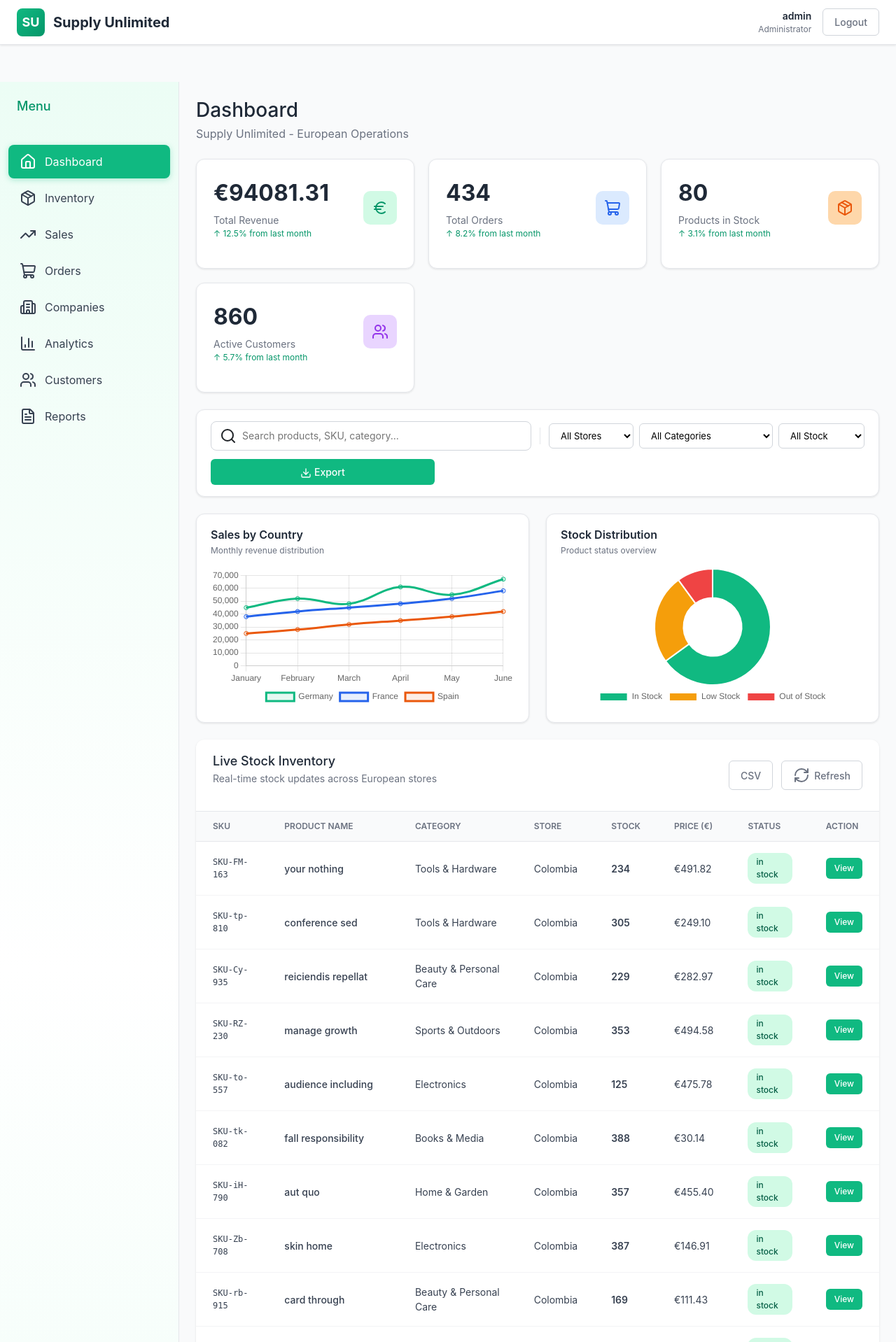
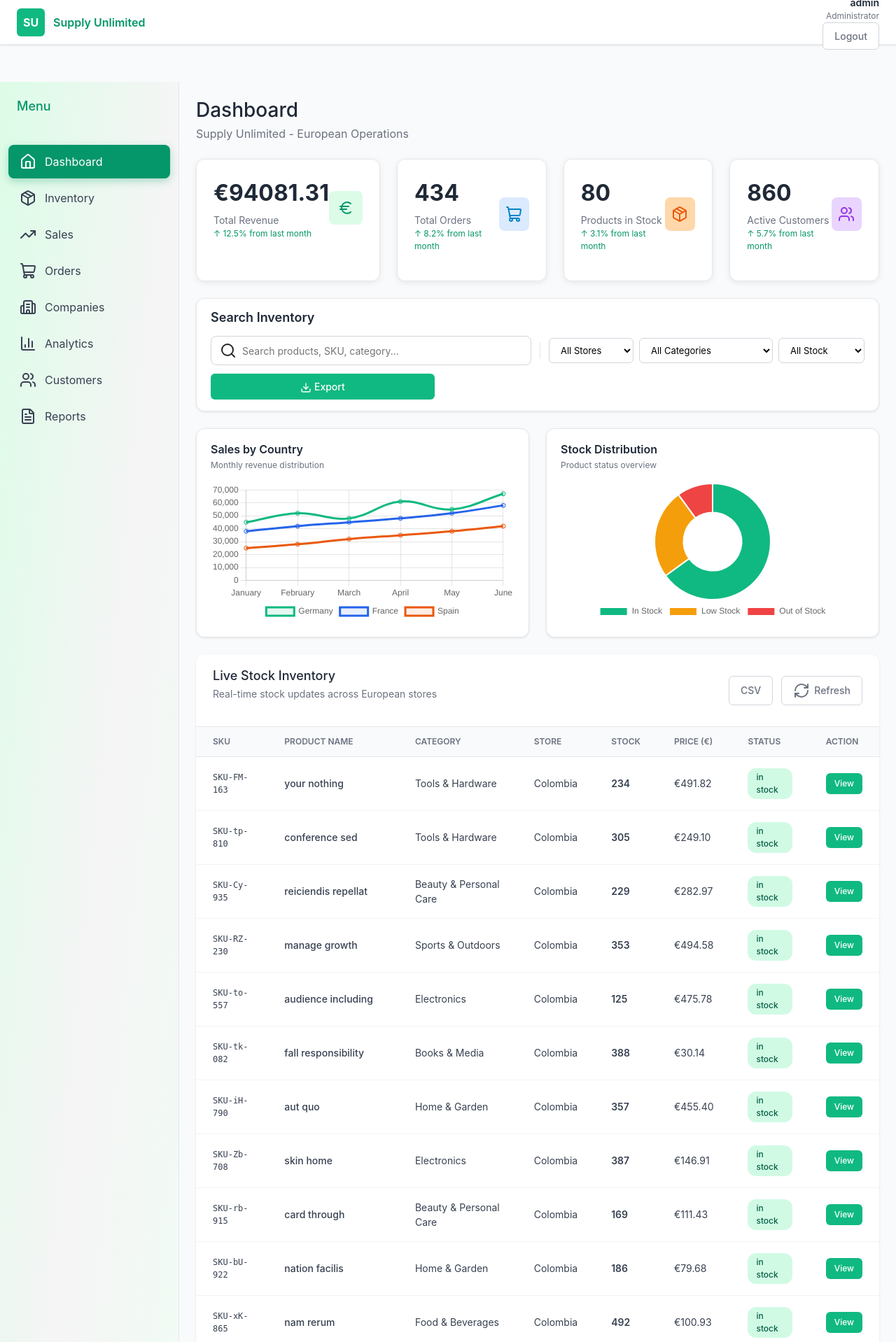
Before and after one commit to rafael-ceotto/Supply-Unlimited, a Django app: page /dashboard/ in a window 1280 px wide. Shown: the top 1918 px of the page at 70% size. Run offline with Django 5.2, Linux system fonts and the light colour scheme; a user stored in the database is signed in; data comes from the database, SQL or seed files in the repository; some libraries are stand-ins or nearby versions.

Commit message:
Update design

```diff
--- a/static/css/dashboard.css
+++ b/static/css/dashboard.css
@@ -36,18 +36,21 @@ body {
 .logo-mini {
     width: 40px;
     height: 40px;
-    background: linear-gradient(135deg, #10b981, #059669);
-    border-radius: 8px;
+    background: #10b981;
+    border-radius: 6px;
     display: flex;
     align-items: center;
     justify-content: center;
     color: white;
-    font-weight: bold;
-    font-size: 18px;
+    font-weight: 700;
+    font-size: 16px;
 }
 
 .logo-text {
-    font-size: 20px;
+    font-size: 16px;
+    font-weight: 600;
+    color: #059669;
+}
     font-weight: bold;
     color: #1f2937;
 }
@@ -112,7 +115,7 @@ body {
 /* Sidebar */
 .sidebar {
     width: 256px;
-    background: linear-gradient(180deg, #ecfdf5 0%, white 50%, #ecfdf5 100%);
+    background: linear-gradient(to bottom right, #dcfce7, #f5f5f5, #f0fdf4);
     border-right: 1px solid #e5e7eb;
     overflow-y: auto;
 }
@@ -148,9 +151,9 @@ body {
 }
 
 .menu-item.active {
-    background: #10b981;
+    background: #059669;
     color: white;
-    box-shadow: 0 2px 8px rgba(16, 185, 129, 0.3);
+    box-shadow: 0 4px 12px rgba(5, 150, 105, 0.3);
 }
 
 .menu-item i {
@@ -181,17 +184,28 @@ body {
 /* Dashboard Cards */
 .metrics-grid {
     display: grid;
-    grid-template-columns: repeat(auto-fit, minmax(250px, 1fr));
-    gap: 20px;
+    grid-template-columns: repeat(auto-fit, minmax(200px, 1fr));
+    gap: 24px;
     margin-bottom: 24px;
+}
+
+@media (min-width: 1280px) {
+    .metrics-grid {
+        grid-template-columns: repeat(4, 1fr);
+    }
 }
 
 .metric-card {
     background: white;
     padding: 24px;
     border-radius: 12px;
-    box-shadow: 0 1px 3px rgba(0, 0, 0, 0.1);
+    box-shadow: 0 2px 8px rgba(0, 0, 0, 0.08);
     border: 1px solid #e5e7eb;
+    transition: box-shadow 0.3s ease;
+}
+
+.metric-card:hover {
+    box-shadow: 0 4px 12px rgba(0, 0, 0, 0.1);
 }
 
 .metric-header {
@@ -204,7 +218,7 @@ body {
 .metric-icon {
     width: 48px;
     height: 48px;
-    border-radius: 10px;
+    border-radius: 8px;
     display: flex;
     align-items: center;
     justify-content: center;
@@ -212,13 +226,24 @@ body {
 }
 
 .metric-icon.green {
-    background: #d1fae5;
+    background: #dcfce7;
     color: #059669;
 }
 
 .metric-icon.blue {
     background: #dbeafe;
-    color: #2563eb;
+    color: #0284c7;
+}
+
+.metric-icon.purple {
+    background: #e9d5ff;
+    color: #9333ea;
+}
+
+.metric-icon.orange {
+    background: #fed7aa;
+    color: #ea580c;
+}
 }
 
 .metric-icon.orange {
--- a/templates/dashboard.html
+++ b/templates/dashboard.html
@@ -136,6 +136,7 @@
 
             <!-- Search & Filters -->
             <div class="filters-container">
+                <h3 style="margin-bottom: 16px; font-size: 18px; font-weight: 600; color: #1f2937;">Search Inventory</h3>
                 <div class="filters-row">
                     <div class="search-box">
                         <i data-lucide="search"></i>
```
